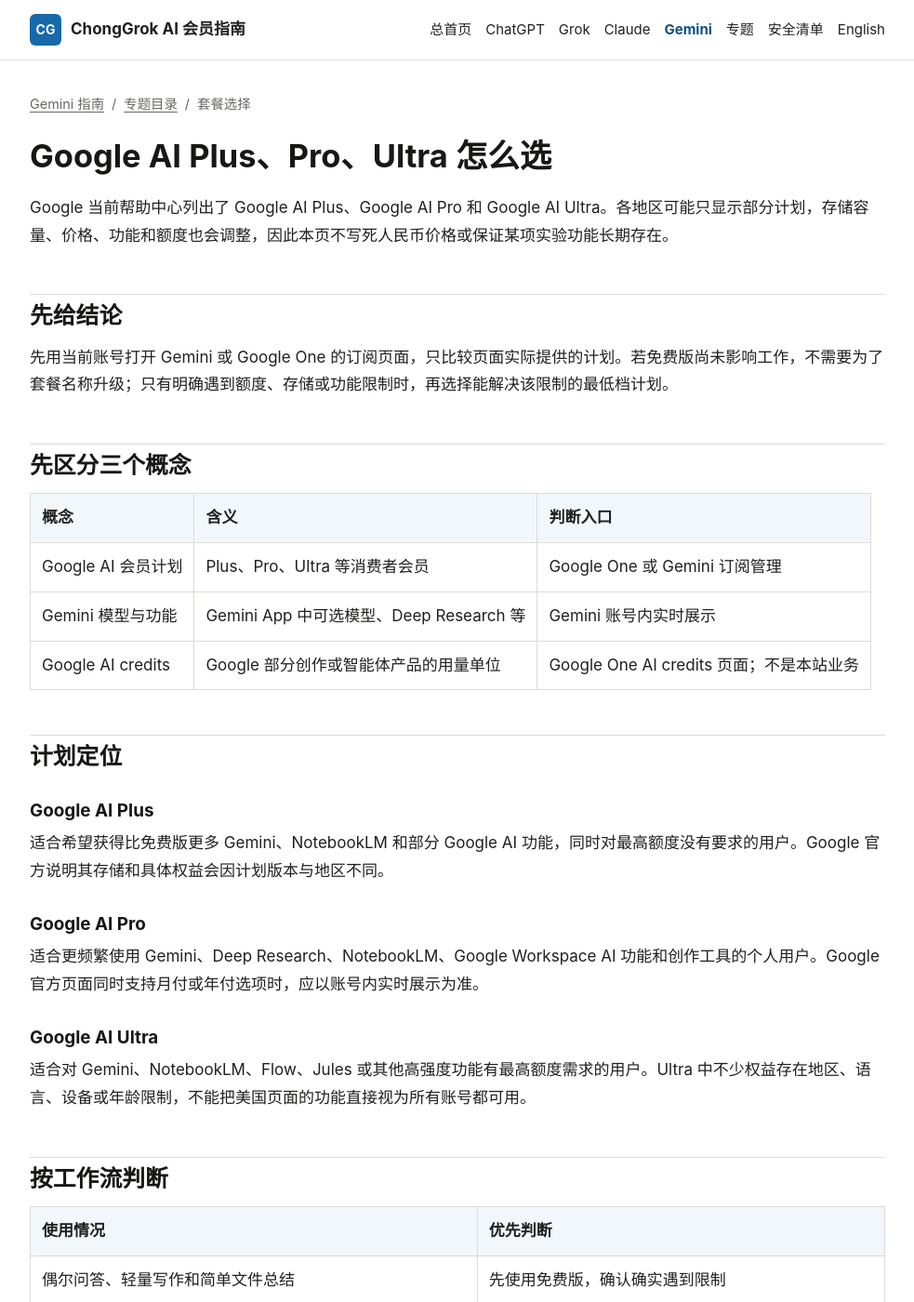
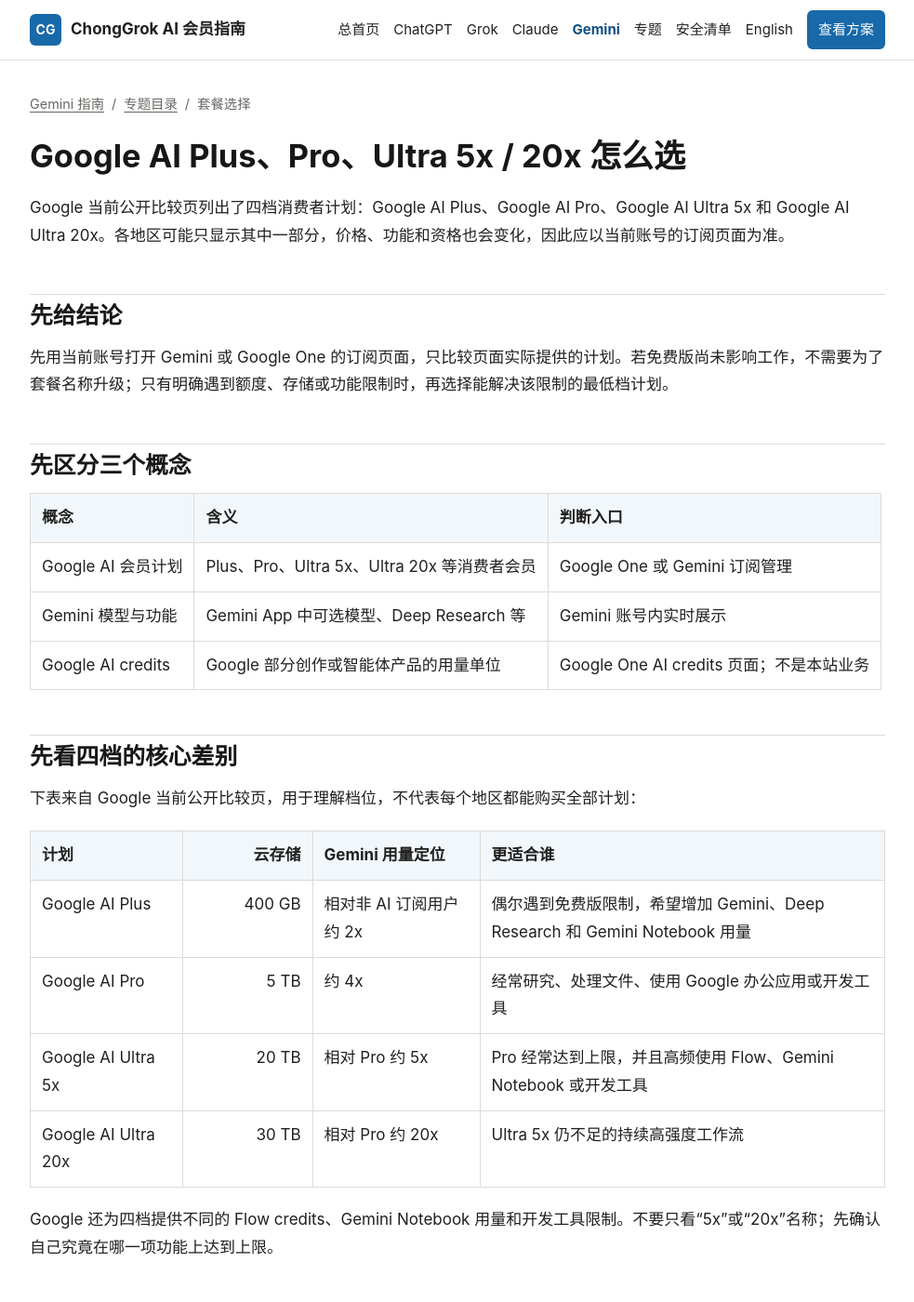
Before and after one commit to he20000405-pixel/gemini-google-ai-pro-china-guide, a Jekyll site: the page built from guides/google-ai-plans.md, in a window 1280 px wide and 1400 px high. Shown: the whole window at 93% size, without its empty margins (148-1131 px from the left). Built offline with Jekyll 4.4.1, drawn with Linux system fonts in a browser that asks for light colours; some of the changed text lies outside the part shown.

Commit message:
Update Google AI plan tiers and service navigation

```diff
--- a/_config.yml
+++ b/_config.yml
@@ -1,6 +1,6 @@
 title: "Gemini / Google AI 国内订阅指南"
 tagline: "chonggrok.com Gemini 订阅、付款与账号状态知识库"
-description: "Gemini 与 Google AI Plus、Pro、Ultra 国内订阅指南，覆盖用户自有账号升级、Gemini 专属一年成品账号、付款与权益排查。"
+description: "Gemini 与 Google AI Plus、Pro、Ultra 5x、Ultra 20x 国内订阅指南，覆盖用户自有账号升级、Gemini 专属一年成品账号、付款与权益排查。"
 url: "https://he20000405-pixel.github.io"
 baseurl: "/gemini-google-ai-pro-china-guide"
 repository: "he20000405-pixel/gemini-google-ai-pro-china-guide"
--- a/_includes/footer.html
+++ b/_includes/footer.html
@@ -2,6 +2,6 @@
   <div class="footer-shell">
     <p><strong>ChongGrok AI 会员指南 · Gemini / Google AI</strong></p>
     <p>本站为 ChongGrok 独立整理的服务指南，与 Google 不存在隶属、授权或官方合作关系。套餐、价格、权益、额度和地区可用性以 Google 实时页面为准。</p>
-    <p><a href="{{ site.portal_url }}">知识库总首页</a> · <a href="{{ '/guides/' | relative_url }}">Gemini 专题</a> · <a href="{{ site.chatgpt_guide_url }}">ChatGPT</a> · <a href="{{ site.grok_guide_url }}">Grok</a> · <a href="{{ site.claude_guide_url }}">Claude</a> · <a href="{{ site.portal_url }}resources/ai-membership-safety-checklist/">订阅安全清单</a></p>
+    <p><a href="{{ site.portal_url }}">知识库总首页</a> · <a href="{{ '/guides/' | relative_url }}">Gemini 专题</a> · <a href="{{ site.chatgpt_guide_url }}">ChatGPT</a> · <a href="{{ site.grok_guide_url }}">Grok</a> · <a href="{{ site.claude_guide_url }}">Claude</a> · <a href="{{ site.portal_url }}resources/ai-membership-safety-checklist/">订阅安全清单</a> · <a href="https://chonggrok.com/gemini?utm_source=github_pages&amp;utm_medium=referral&amp;utm_campaign=gemini_knowledge&amp;utm_content=footer">Gemini 实时方案</a></p>
   </div>
 </footer>
--- a/_includes/header.html
+++ b/_includes/header.html
@@ -13,6 +13,7 @@
       <a href="{{ '/guides/' | relative_url }}">专题</a>
       <a href="{{ site.portal_url }}resources/ai-membership-safety-checklist/">安全清单</a>
       <a href="{{ '/en/' | relative_url }}" lang="en">English</a>
+      <a class="nav-cta" href="https://chonggrok.com/gemini?utm_source=github_pages&amp;utm_medium=referral&amp;utm_campaign=gemini_knowledge&amp;utm_content=header">查看方案</a>
     </nav>
     <details class="mobile-nav">
       <summary aria-label="打开导航菜单">
@@ -33,7 +34,7 @@
           <label for="mobile-search">搜索四个产品知识库</label>
           <div><input id="mobile-search" name="q" type="search" placeholder="付款失败、Free、Google Play"><button type="submit">搜索</button></div>
         </form>
-        <a class="mobile-cta" href="https://chonggrok.com/gemini">查看 Gemini 实时方案</a>
+        <a class="mobile-cta" href="https://chonggrok.com/gemini?utm_source=github_pages&amp;utm_medium=referral&amp;utm_campaign=gemini_knowledge&amp;utm_content=mobile_menu">查看 Gemini 实时方案</a>
       </div>
     </details>
   </div>
--- a/guides/google-ai-plans.md
+++ b/guides/google-ai-plans.md
@@ -1,9 +1,9 @@
 ---
-title: "Google AI Plus、Pro、Ultra 怎么选"
-description: "按存储、Gemini 使用强度、NotebookLM、Flow 和开发工具需求判断 Google AI Plus、Pro、Ultra，并区分会员与 AI credits。"
+title: "Google AI Plus、Pro、Ultra 5x / 20x 怎么选"
+description: "按存储、Gemini 使用强度、Gemini Notebook、Google Flow 和开发工具需求判断 Google AI Plus、Pro、Ultra 5x、Ultra 20x，并区分会员与 AI credits。"
 permalink: /guides/google-ai-plans/
 date_published: 2026-07-15
-last_modified_at: 2026-08-05
+last_modified_at: 2026-08-17
 breadcrumbs:
   - name: Gemini 指南
     url: /
@@ -16,11 +16,13 @@
     answer: "不等于。Google AI Pro 是会员计划；Gemini 中可选模型与功能由 Google 更新，不能仅凭模型名称判断订阅档位。"
   - question: "Google AI 会员包含 API 额度吗？"
     answer: "不要把消费者会员与开发者 API 计费混为一谈。本知识库不提供 API 额度或 API 充值。"
+  - question: "Google AI Ultra 5x 和 Ultra 20x 有什么区别？"
+    answer: "Google 当前公开比较页把 Ultra 分为 5x 和 20x。两档都面向高强度使用，20x 提供更高的 Gemini、Flow、Gemini Notebook 和开发工具用量；存储也从 20 TB 提高到 30 TB。具体价格和可用功能以账号所在地区的实时页面为准。"
 ---
 
-# Google AI Plus、Pro、Ultra 怎么选
+# Google AI Plus、Pro、Ultra 5x / 20x 怎么选
 
-Google 当前帮助中心列出了 Google AI Plus、Google AI Pro 和 Google AI Ultra。各地区可能只显示部分计划，存储容量、价格、功能和额度也会调整，因此本页不写死人民币价格或保证某项实验功能长期存在。
+Google 当前公开比较页列出了四档消费者计划：Google AI Plus、Google AI Pro、Google AI Ultra 5x 和 Google AI Ultra 20x。各地区可能只显示其中一部分，价格、功能和资格也会变化，因此应以当前账号的订阅页面为准。
 
 ## 先给结论
 
@@ -30,38 +32,38 @@
 
 | 概念 | 含义 | 判断入口 |
 | --- | --- | --- |
-| Google AI 会员计划 | Plus、Pro、Ultra 等消费者会员 | Google One 或 Gemini 订阅管理 |
+| Google AI 会员计划 | Plus、Pro、Ultra 5x、Ultra 20x 等消费者会员 | Google One 或 Gemini 订阅管理 |
 | Gemini 模型与功能 | Gemini App 中可选模型、Deep Research 等 | Gemini 账号内实时展示 |
 | Google AI credits | Google 部分创作或智能体产品的用量单位 | Google One AI credits 页面；不是本站业务 |
 
-## 计划定位
+## 先看四档的核心差别
 
-### Google AI Plus
+下表来自 Google 当前公开比较页，用于理解档位，不代表每个地区都能购买全部计划：
 
-适合希望获得比免费版更多 Gemini、NotebookLM 和部分 Google AI 功能，同时对最高额度没有要求的用户。Google 官方说明其存储和具体权益会因计划版本与地区不同。
+| 计划 | 云存储 | Gemini 用量定位 | 更适合谁 |
+| --- | ---: | --- | --- |
+| Google AI Plus | 400 GB | 相对非 AI 订阅用户约 2x | 偶尔遇到免费版限制，希望增加 Gemini、Deep Research 和 Gemini Notebook 用量 |
+| Google AI Pro | 5 TB | 约 4x | 经常研究、处理文件、使用 Google 办公应用或开发工具 |
+| Google AI Ultra 5x | 20 TB | 相对 Pro 约 5x | Pro 经常达到上限，并且高频使用 Flow、Gemini Notebook 或开发工具 |
+| Google AI Ultra 20x | 30 TB | 相对 Pro 约 20x | Ultra 5x 仍不足的持续高强度工作流 |
 
-### Google AI Pro
-
-适合更频繁使用 Gemini、Deep Research、NotebookLM、Google Workspace AI 功能和创作工具的个人用户。Google 官方页面同时支持月付或年付选项时，应以账号内实时展示为准。
-
-### Google AI Ultra
-
-适合对 Gemini、NotebookLM、Flow、Jules 或其他高强度功能有最高额度需求的用户。Ultra 中不少权益存在地区、语言、设备或年龄限制，不能把美国页面的功能直接视为所有账号都可用。
+Google 还为四档提供不同的 Flow credits、Gemini Notebook 用量和开发工具限制。不要只看“5x”或“20x”名称；先确认自己究竟在哪一项功能上达到上限。
 
 ## 按工作流判断
 
 | 使用情况 | 优先判断 |
 | --- | --- |
 | 偶尔问答、轻量写作和简单文件总结 | 先使用免费版，确认确实遇到限制 |
-| 日常研究、Google 文档协作、NotebookLM 和中等强度 Gemini | 查看账号中 Plus 或 Pro 的实时权益 |
-| 高频 Deep Research、创作工具、复杂项目和较高额度 | 重点比较 Pro 与 Ultra |
+| 日常研究、Google 文档协作、Gemini Notebook 和中等强度 Gemini | 查看账号中 Plus 或 Pro 的实时权益 |
+| 高频 Deep Research、创作工具、复杂项目和较高额度 | 重点比较 Pro 与 Ultra 5x |
+| 已经使用 Ultra 5x，并且持续达到页面显示的上限 | 再比较 Ultra 20x；不要仅因一次大型任务升级 |
 | 只需要开发者 API | 使用官方开发者计费体系；不要购买消费者会员来替代 API |
 
 ## 按这个顺序完成选择
 
 1. **打开当前账号的订阅页面。**在 Gemini 中进入设置与帮助，再打开订阅管理；也可以在 Google One 查看可用计划。
 2. **写下实际限制。**例如“NotebookLM 用量不足”或“需要更高的 Deep Research 额度”，不要只写“想要更强”。
-3. **逐项比较页面权益。**只比较与你的限制有关的功能、存储和额度，不把模型名称当作套餐名称。
+3. **逐项比较页面权益。**只比较与你的限制有关的功能、存储和额度，不把模型名称当作套餐名称。Ultra 用户还要区分 5x 与 20x。
 4. **检查资格和账单。**确认账号类型、地区、年龄、现有 Google One 计划和购买入口。
 5. **到这里先停止。**如果页面没有目标计划、已有订单仍在处理，或你无法确定现有订阅由谁管理，不要付款；先处理账号或账单问题。
 
@@ -84,5 +86,8 @@
 - [Google One：Google AI Plus 权益](https://support.google.com/googleone/answer/16882689)
 - [Google One：Google AI Pro 会员](https://support.google.com/googleone/answer/16476811)
 - [Google One：Google AI Ultra 权益](https://support.google.com/googleone/answer/16286513)
+- [Google One：Google AI plans comparison](https://one.google.com/about/google-ai-plans/)
+
+**事实核验日期：2026 年 8 月 17 日。**Google 计划名称、存储、用量倍数、credits 和地区资格以账号实时页面为准。
 
 **下一步：**[自有账号升级与验收](../gemini-own-account-upgrade/) · [购买入口判断](../gemini-billing-channel/) · [主站 Gemini 当前方案](https://chonggrok.com/gemini)
```
Also changed, not shown: guides/index.md (+2 -2 lines), index.md (+4 -4 lines), README.md, README_EN.md.
